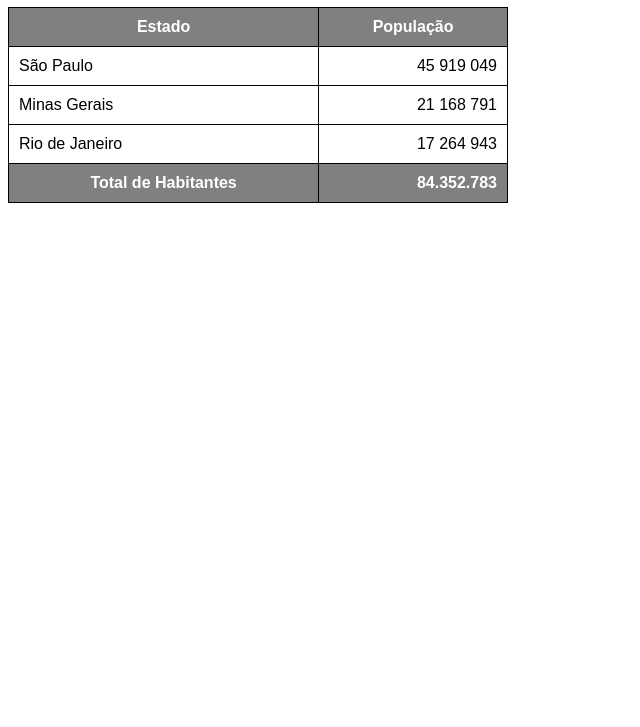
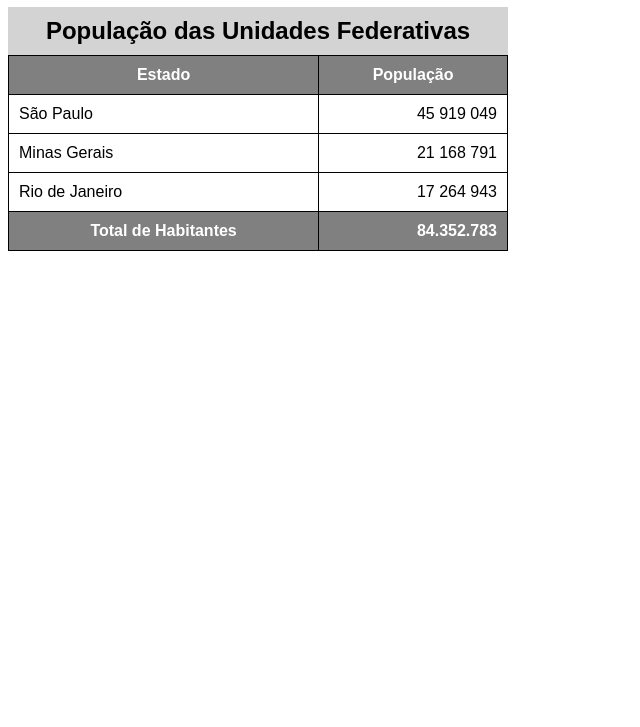
Before and after one commit to karll0s/html-css, a plain HTML site: page exercícios/ex023/tabela002.html in a window 1280 px wide. Shown: the part 73-800 px from the top of the page, without its empty margins (0-640 px from the left). Drawn offline with Linux system fonts and the light colour scheme.

Commit message:
Update tabela002.html

```diff
--- a/exercícios/ex023/tabela002.html
+++ b/exercícios/ex023/tabela002.html
@@ -19,6 +19,13 @@
             padding: 10px;
         }
 
+        caption {
+            font-size: 1.5em;
+            font-weight: bold;
+            padding: 10px;
+            background-color: lightgray;
+        }
+
         thead, tfoot {
             background-color: gray;
             color: white;
@@ -34,6 +41,7 @@
     <!--
         Anatomia para tabelas grandes
         Table
+            Caption
             thead
                 tr, td, th
             tbody
@@ -42,6 +50,7 @@
                 tr, td, th
     -->
     <table>
+        <caption>População das Unidades Federativas</caption>
         <thead>
             <tr>
                 <th>Estado</th>
```
